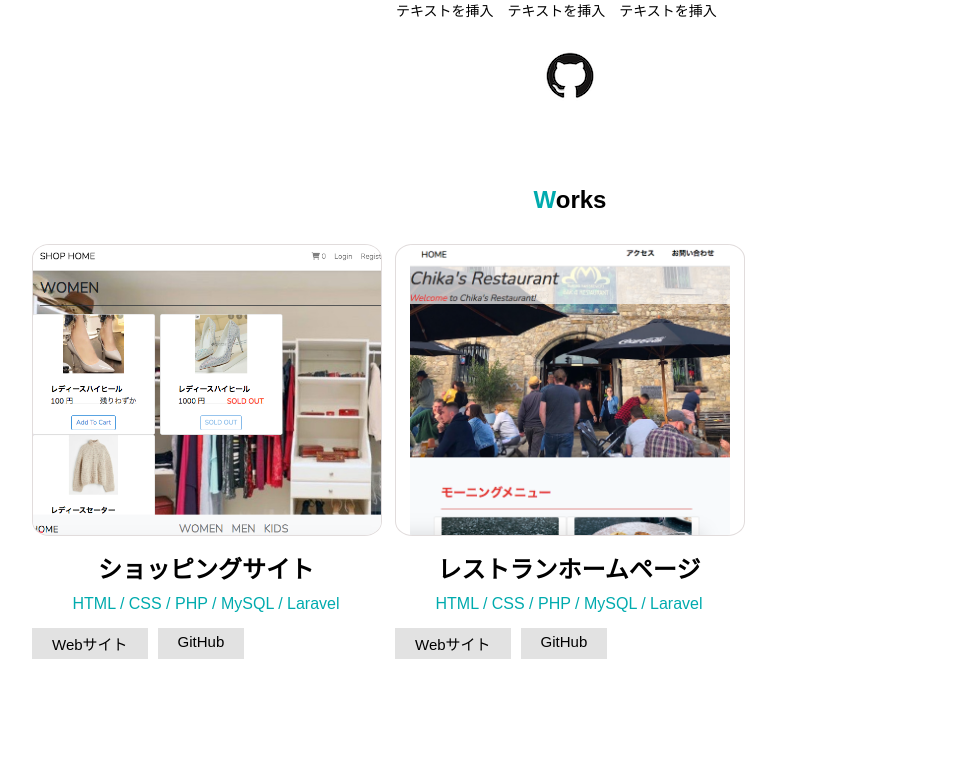
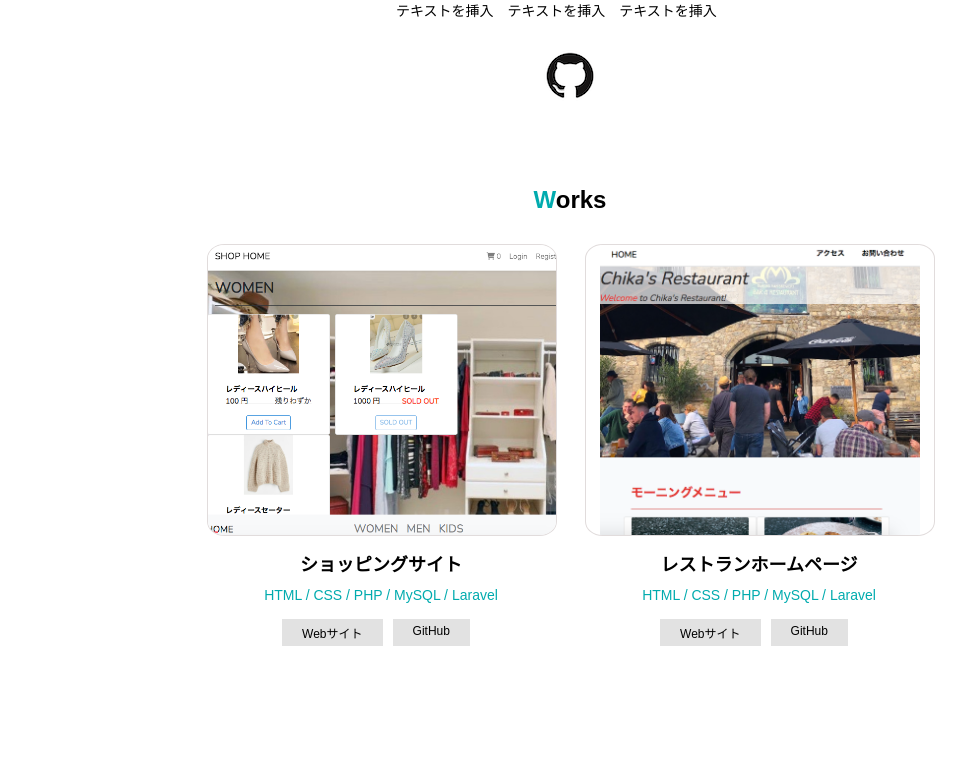
Before and after one commit to chikako82/Portfolio2022, a PHP site: page / in a window 1280 px wide. Shown: the part 591-1350 px from the top of the page, without its empty margins (70-1036 px from the left). After the commit the page ends 1237 px from the top, so only its background shows below. Run offline with PHP 8.4, Linux system fonts and the light colour scheme.

Commit message:
cssレスポンシブル対応追加

```diff
--- a/style.css
+++ b/style.css
@@ -87,15 +87,16 @@ body {
     padding: 0;
     text-align: center;
     overflow: hidden;
+    display: flex;
+    justify-content: center;
 }
 
 .works-list li {
-    display: block;
-    float: left;
     width: 100%;
     max-width: 348px;
-    margin-right: 15px;
+    margin-right: 30px;
 }
+
 
 .works-list li:last-child {
     margin-right: 0;
@@ -110,17 +111,17 @@ body {
 }
 
 .works-list li h3 {
-    font-size: 24px;
+    font-size: 18px;
     margin: 10px 0;
 }
 
 .works-list li span {
-    font-size: 16px;
+    font-size: 14px;
 }
 
 .works-list .link {
     display: flex;
-    -webkit-justify-content: left;
+    justify-content: center;
     margin-top: 15px;
 }
 
@@ -128,7 +129,103 @@ body {
     background-color: rgb(226,226,226);
     padding: 5px 20px;
     margin-right: 10px;
-    font-size: 15px;
+    font-size: 12px;
     text-decoration: none;
     color: #000;
 }
+
+/* スマホ用スタイルシート */
+
+@media screen and (max-width:767px) {
+
+    /* 画面のスタイルシート */
+    body {
+      min-width: 100%;
+    }
+
+    /* headerのスタイルシート */
+    .block-header {
+        padding: 0 10px 10px;
+        box-shadow: 0px 8px 8px -5px rgba(204,204,204,0.3);
+    }
+
+    .block-header a {
+        font-size: 30px;
+    }
+
+    /* mainスタイルシート */
+    .block-main {
+        margin: 50px 0;
+    }
+
+    /* profileのスタイルシート */
+    .box-profile {
+        padding: 0 12px;
+    }
+
+    .item-list {
+        max-width: 100%;
+    }
+
+    .item-list img {
+        width: 35%;
+        height: 125px;
+    }
+
+    .item-list b {
+        font-size: 18px;
+    }
+
+    .item-list p {
+        font-size: 12px;
+        text-align: center;
+    }
+
+    .icon-list {
+        max-width: 100%;
+    }
+
+    /* worksのスタイルシート */
+    .box-works {
+        margin: 0px 15px 30px;
+        padding: 10px 0;
+    }
+
+    .works-list {
+        max-width: 100%;
+        display: inline;
+        justify-content: center;
+    }
+
+    .works-list li {
+        max-width: 100%;
+    }
+
+    .works-list li:last-child {
+        padding-bottom: 50px;
+    }
+
+    .works-list li img {
+        width: 75%;
+        height: 180px;
+    }
+
+    .works-list li h3 {
+        font-size: 14px;
+        margin: 0;
+    }
+
+    .works-list li span {
+        font-size: 12px;
+    }
+
+    .works-list .link {
+        display: flex;
+        justify-content: center;
+        margin: 0 auto 20px;
+    }
+
+    .works-list .link a {
+        font-size: 10px;
+    }
+}
```
